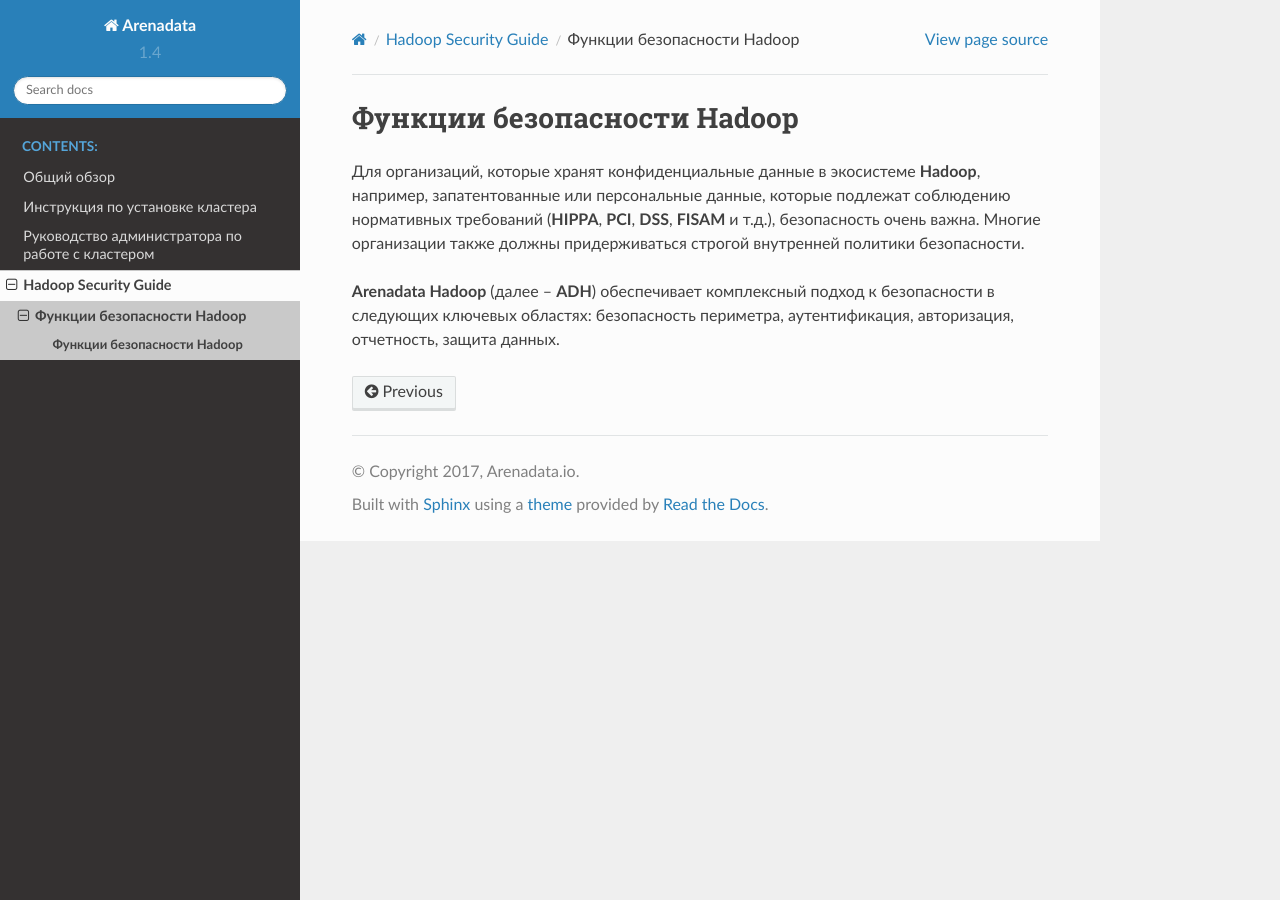
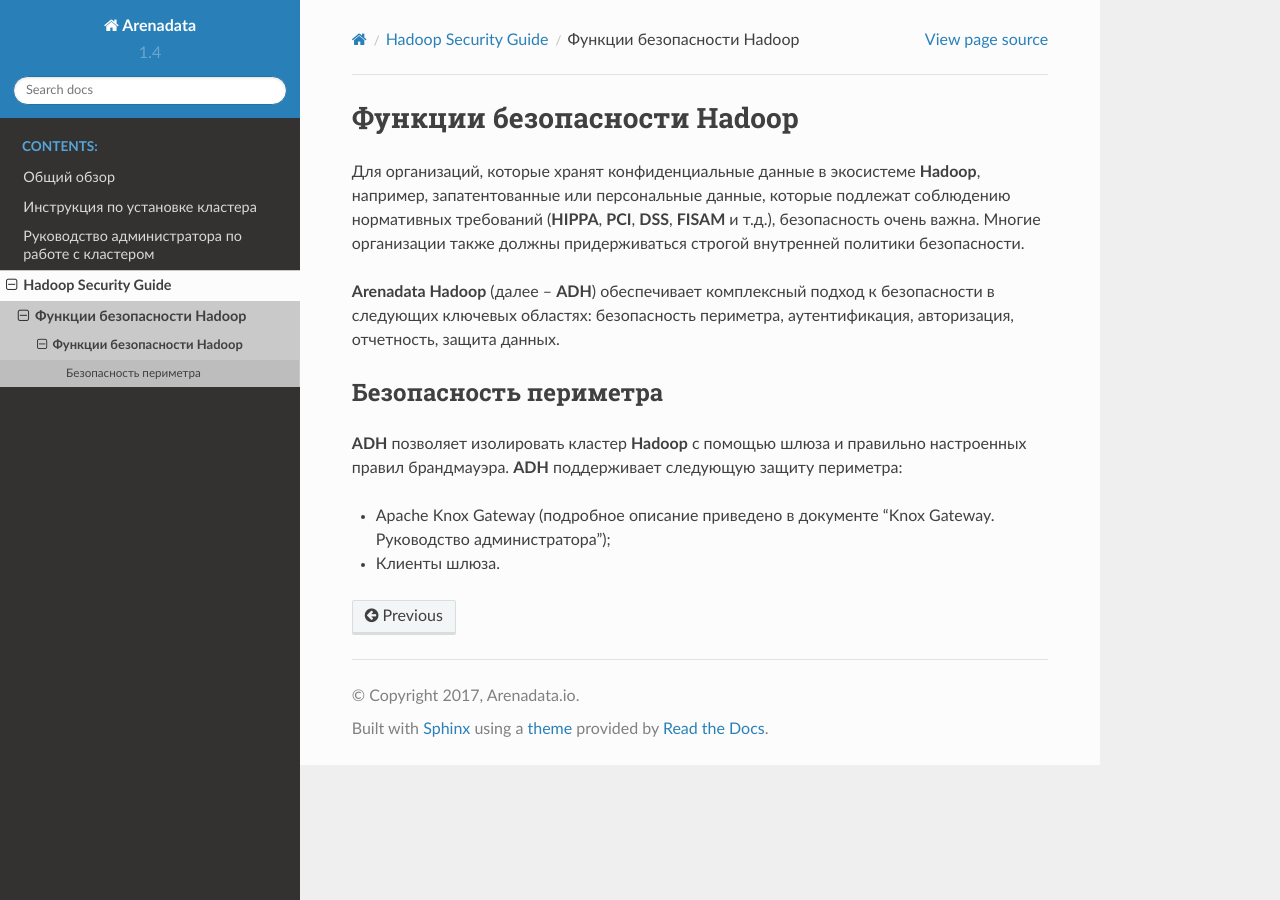
Before and after one commit to arenadata/docs_adps, a Sphinx documentation site: the page built from source/security/features.rst, in a window 1280 px wide. Built offline with Sphinx 7.4.7 and the Read the Docs theme 2.0.0, drawn with Linux system fonts in a browser that asks for light colours.

Commit message:
Update features.rst

```diff
--- a/source/security/features.rst
+++ b/source/security/features.rst
@@ -8,3 +8,12 @@
 
 **Arenadata Hadoop** (далее – **ADH**) обеспечивает комплексный подход к безопасности в следующих ключевых областях:
 безопасность периметра, аутентификация, авторизация, отчетность, защита данных.
+
+
+Безопасность периметра
+^^^^^^^^^^^^^^^^^^^^^^
+
+**ADH** позволяет изолировать кластер **Hadoop** с помощью шлюза и правильно настроенных правил брандмауэра. **ADH** поддерживает следующую защиту периметра:
+
++	Apache Knox Gateway (подробное описание приведено в документе "Knox Gateway. Руководство администратора");
++	Клиенты шлюза.
```
